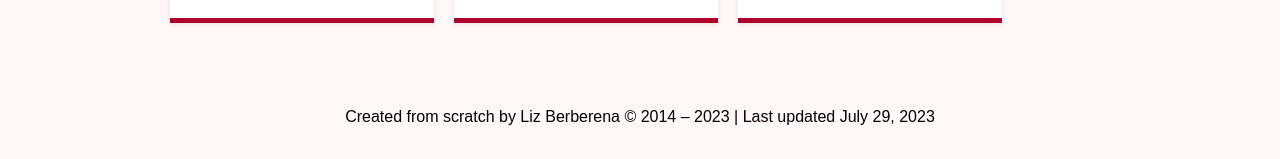
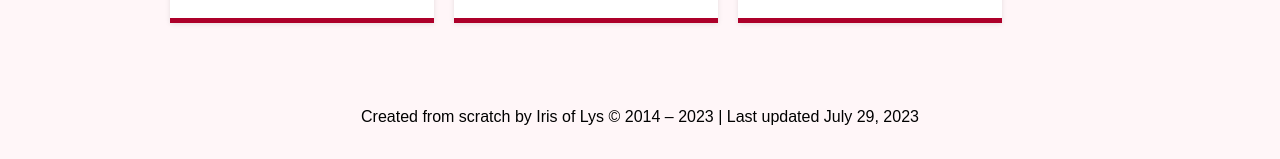
Before and after one commit to liz-lorena/mid-2019, a Jekyll site: the page built from index.html, in a window 1280 px wide and 900 px high, scrolled down 3929 px. Shown: the part 738-897 px from the top of the window. Built offline with Jekyll 4.4.1, drawn with Linux system fonts in a browser that asks for light colours; nearby versions of some CDN libraries; the list of posts is cut into pages by our own code.

Commit message:
Update credits.html

```diff
--- a/_includes/credits.html
+++ b/_includes/credits.html
@@ -1,4 +1,4 @@
 <div id="credits">
-	<p style="text-align:center;">Created from scratch by Liz Berberena © 2014 – {{ site.time | date: '%Y' }} | Last updated {{ site.time | date: '%B %d, %Y' }}
+	<p style="text-align:center;">Created from scratch by Iris of Lys © 2014 – {{ site.time | date: '%Y' }} | Last updated {{ site.time | date: '%B %d, %Y' }}
 	</p>
 </div>
```
